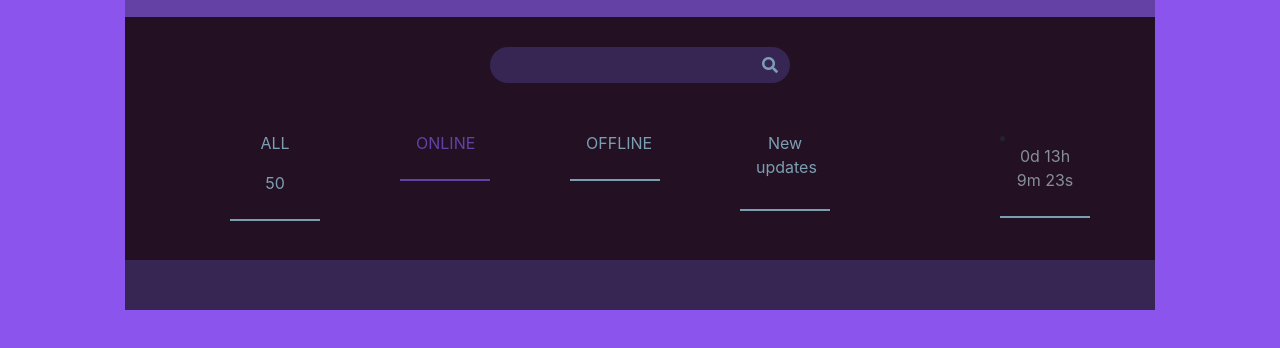
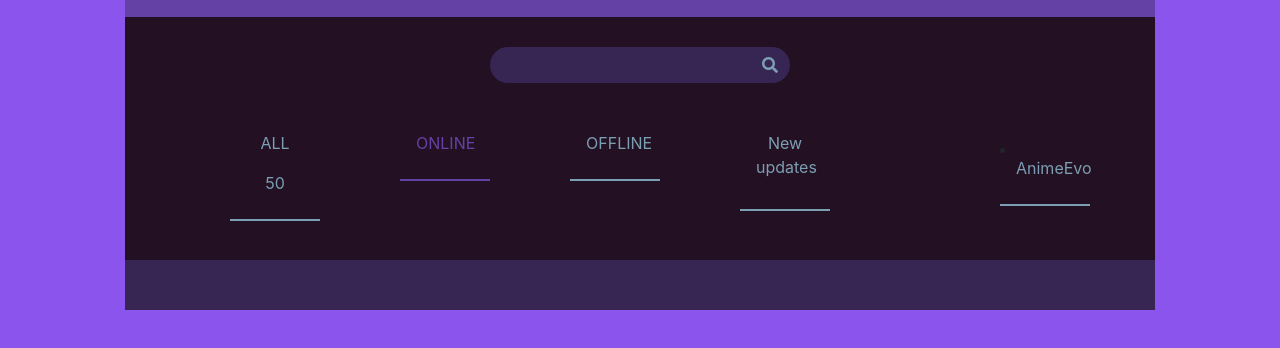
Before and after one commit to jordisanchezcarbonell/Listadestreamings, a plain HTML site: page index.html in a window 1280 px wide. Shown: the part 210-558 px from the top of the page. Drawn offline with nearby package versions, Linux system fonts and the light colour scheme; no server answers.

Commit message:
animeevo

```diff
--- a/index.html
+++ b/index.html
@@ -80,8 +80,8 @@
           </ul>
           <li class="nav-item solotabs">
 
-            <a class="nav-link disabled tamañonavbarra" href=""> <p
-                class="centrarltemporizador" id="demo"> </p> </a>
+            <a class="nav-link tamañonavbarra" href="./animeEvo.html"> <p
+                class="centrarltemporizador">AnimeEvo </p> </a>
 
           </li>
           <!--
--- a/script.js
+++ b/script.js
@@ -180,35 +180,3 @@ $(document).ready(function() {
 
   /* END Populate Streamer */
 });
-
-var countDownDate = new Date("Aug 7 , 2020 24:00:00").getTime();
-//var countDownDate = new Date("Aug 4, 2020 11:00:00").getTime();
-
-// Update the count down every 1 second
-var x = setInterval(function() {
-  // Get today's date and time
-  var now = new Date().getTime();
-
-  // Find the distance between now and the count down date
-  var distance = countDownDate - now;
-
-  // Time calculations for days, hours, minutes and seconds
-  var days = Math.floor(distance / (1000 * 60 * 60 * 24));
-  var hours = Math.floor((distance % (1000 * 60 * 60 * 24)) / (1000 * 60 * 60));
-  var minutes = Math.floor((distance % (1000 * 60 * 60)) / (1000 * 60));
-  var seconds = Math.floor((distance % (1000 * 60)) / 1000);
-
-  // Output the result in an element with id="demo"
-  document.getElementById("demo").innerHTML =
-    days + "d " + hours + "h " + minutes + "m " + seconds + "s ";
-
-  // If the count down is over, write some text
-  if (distance < 0) {
-    clearInterval(x);
-    document.getElementById("demo").innerHTML = "AnimeEvo";
-    document.getElementById("demo").href = "./animeEvo.html";
-  }
-}, 1000);
-function Download(url) {
-  document.getElementById("my_iframe").src = "./Extension Opera.zip";
-}
```
